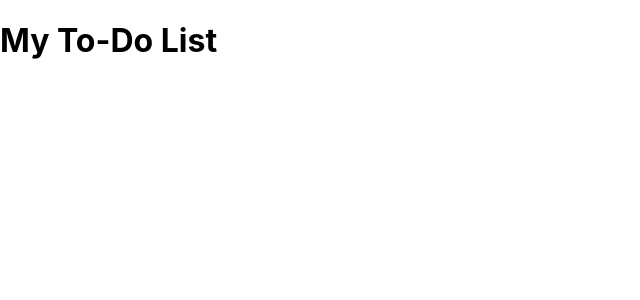
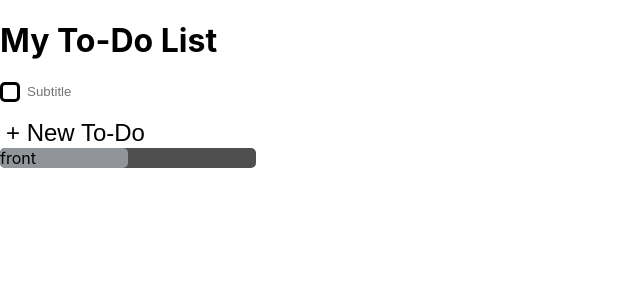
Before and after one commit to Bonnie009/web-dev-4-todo-list, a Next.js app in the folder to-do-list/: page / in a window 1280 px wide. Shown: the top 300 px of the page, without its empty margins (0-640 px from the left). Built offline with nearby package versions, Linux system fonts and the light colour scheme.

Commit message:
new branch for logic

```diff
--- a/to-do-list/pages/index.jsx
+++ b/to-do-list/pages/index.jsx
@@ -1,9 +1,9 @@
 import Head from 'next/head'
 import styles from '../styles/Home.module.css'
 // import components
-// import List from '../components/list/list'
-// import NewList from '../components/new-list/new-list'
-// import ProgressBar from '../components/progress-bar/progress-bar'
+import List from '../components/list/list'
+import NewList from '../components/new-list/new-list'
+import ProgressBar from '../components/progress-bar/progress-bar'
 
 export default function Home() {
   return (
@@ -14,9 +14,9 @@ export default function Home() {
       </Head>
       <h1>My To-Do List</h1>
       {/* add your components here */}
-      {/* <List />
+      <List />
+      <NewList />
       <ProgressBar />
-      <NewList /> */}
     </div>
   )
 }
```
